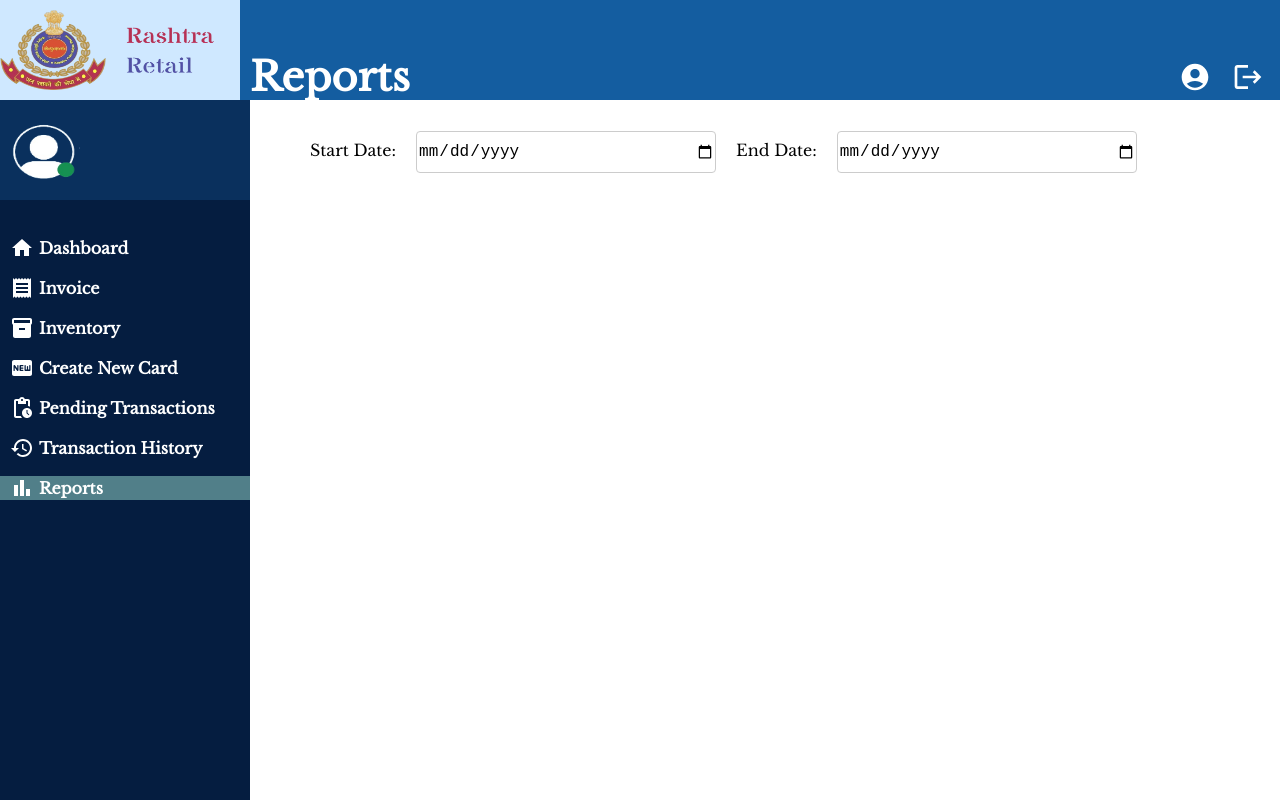
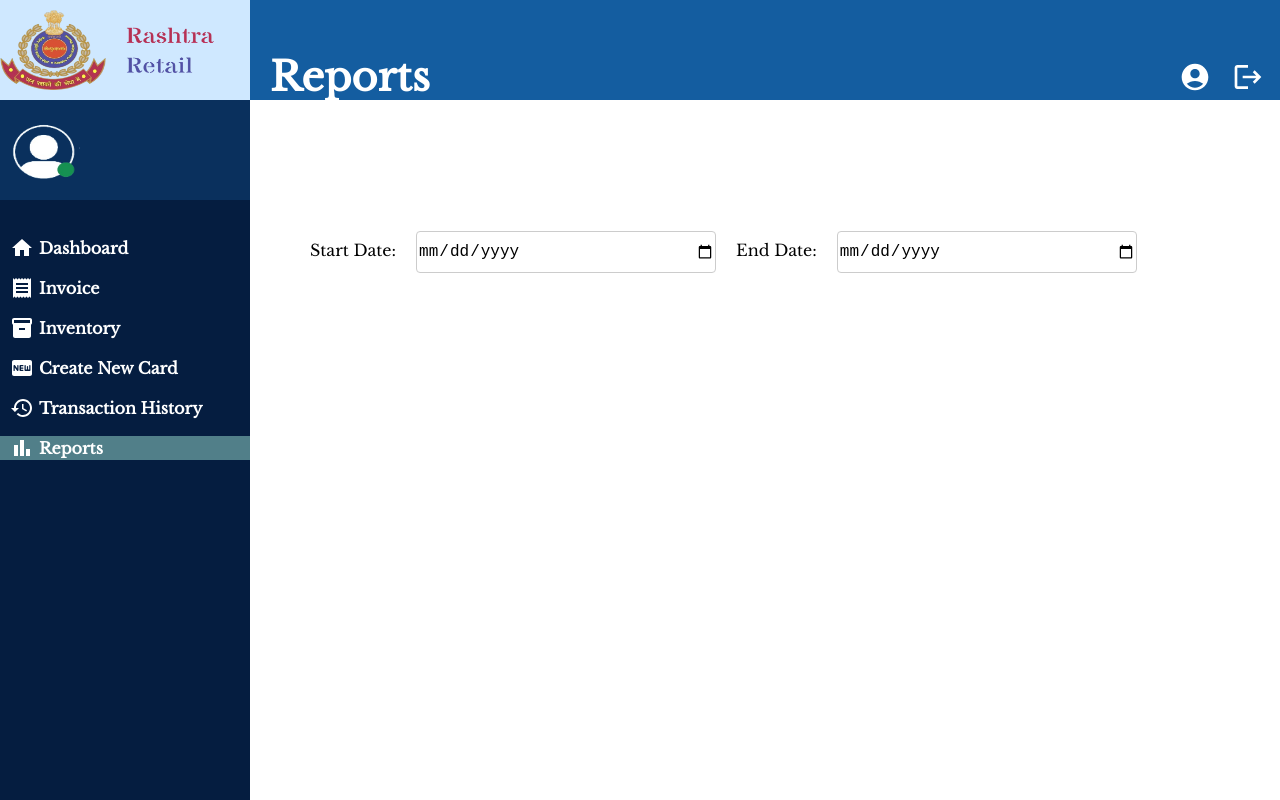
Before and after one commit to deepdarshan21/kpkb-cms, a React (Create React App) app in the folder frontend/: page /Reports in a window 1280 px wide. Built offline with nearby package versions, Linux system fonts and the light colour scheme; a small style sheet from the web is missing.

Commit message:
minor fixes

```diff
--- a/frontend/src/App.css
+++ b/frontend/src/App.css
@@ -47,13 +47,14 @@ body, html {
     padding-left: 10px;
 }
  .top-panel {
-    position: fixed;
-    z-index: 1;
+    /* position: fixed; */
+    /* z-index: 1;
     left: 0;
     right: 0;
     top: 0;
-    z-index: 1000;
+    z-index: 1000; */
     margin-left: 240px;
+    padding-left: 20px;
     height: 100px;
     display: flex;
     background-color: #145da0;
--- a/frontend/src/CreateCard.css
+++ b/frontend/src/CreateCard.css
@@ -9,7 +9,7 @@
     display: flex;
     justify-content: center;
     align-items: center;
-    height: 100vh; /* Full viewport height */
+    height: 80vh;
 }
 
 .form-container {
--- a/frontend/src/CreateCard.js
+++ b/frontend/src/CreateCard.js
@@ -107,8 +107,9 @@ const CreateCard = () => {
         }
     };
     return (
+        <div><Navbar/>
     <div className="wrapper">
-      <Navbar/>
+
       <form className="form-container" onSubmit={handleSubmit}>
             <div className="form-group">
                 <label htmlFor="welfareId">Welfare ID:</label>
@@ -190,6 +191,7 @@ const CreateCard = () => {
             <button type="submit" className="submit-button">Submit</button>
         </form>
     </div>
+    </div>
   );
 }
 
--- a/frontend/src/Navbar.js
+++ b/frontend/src/Navbar.js
@@ -52,18 +52,14 @@ const Navbar = () => {
         return 'Invoice';
       case '/inventory':
         return 'Inventory';
-      case '/pendingTransactions':
-        return 'Pending Transactions';
       case '/TransactionHistory':
         return 'Transaction History';
       case '/Reports':
         return 'Reports';
-      case '/FAQ':
-        return 'FAQs';
-      case '/contactUs':
-        return 'Contact Us';
       case '/profile':
         return 'Profile';
+      case '/createCard':
+        return 'Create New Card'
       default:
         return '';
     }
@@ -109,12 +105,12 @@ const Navbar = () => {
                 <strong>Create New Card</strong>
               </Link>
             </p>
-            <p className={location.pathname === "/pendingTransactions" ? "active" : ""}>
+            {/* <p className={location.pathname === "/pendingTransactions" ? "active" : ""}>
               <Link to="/pendingTransactions" style={{ display: 'flex', alignItems: 'center', color: 'white', textDecoration: 'none' }}>
                 <PendingTransactionsIcon style={{ marginRight: '5px' }} />
                 <strong>Pending Transactions</strong>
               </Link>
-            </p>
+            </p> */}
             <p className={location.pathname === "/TransactionHistory" ? "active" : ""}>
               <Link to="/TransactionHistory" style={{ display: 'flex', alignItems: 'center', color: 'white', textDecoration: 'none' }}>
                 <HistoryIcon style={{ marginRight: '5px' }} />
@@ -142,7 +138,7 @@ const Navbar = () => {
           </div>
         </div>
       </div>
-      <div className="top-panel" style={{ zIndex: 1 }}>
+      <div className="top-panel">
         <div style={{ textAlign: "left", left: 10, marginLeft: 10, marginTop: 25 }}>
           <h1 style={{ color: "#fff", fontSize: 40 }}>{getPageTitle()}</h1>
         </div>
```
